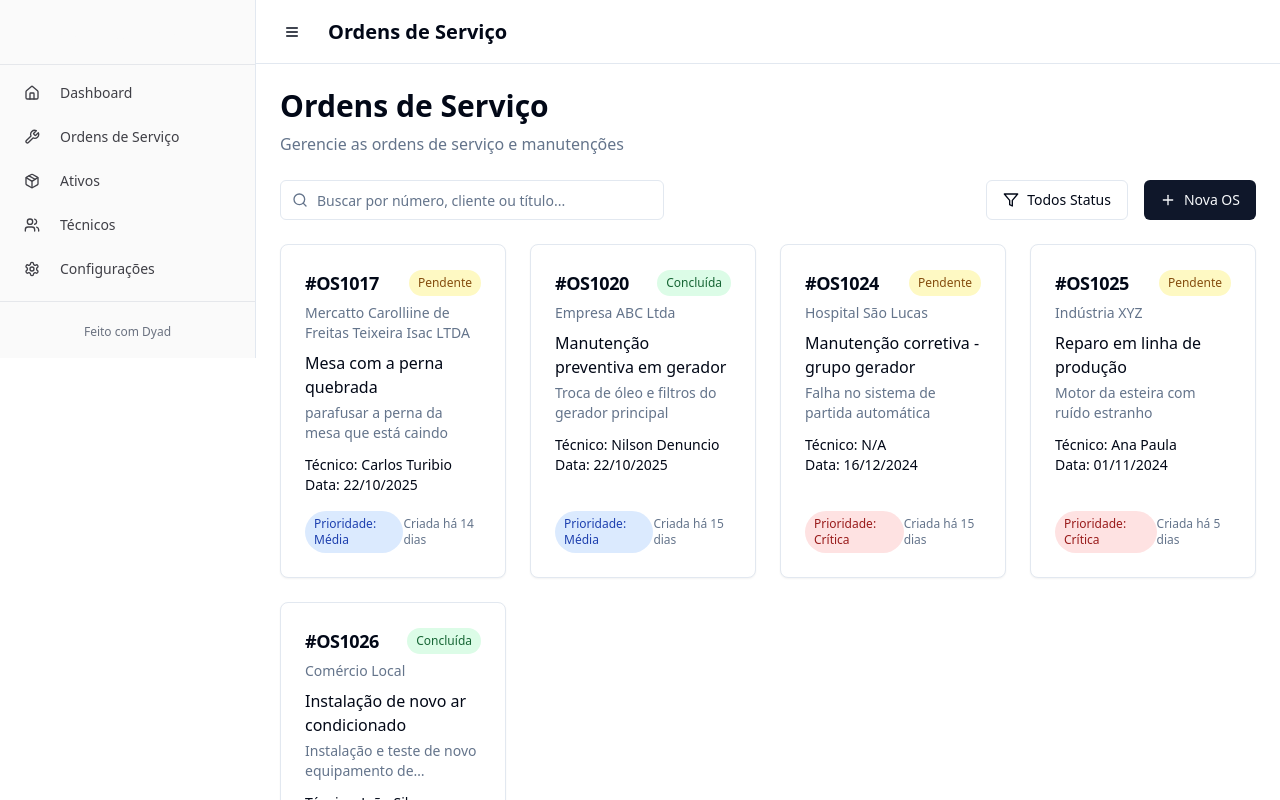
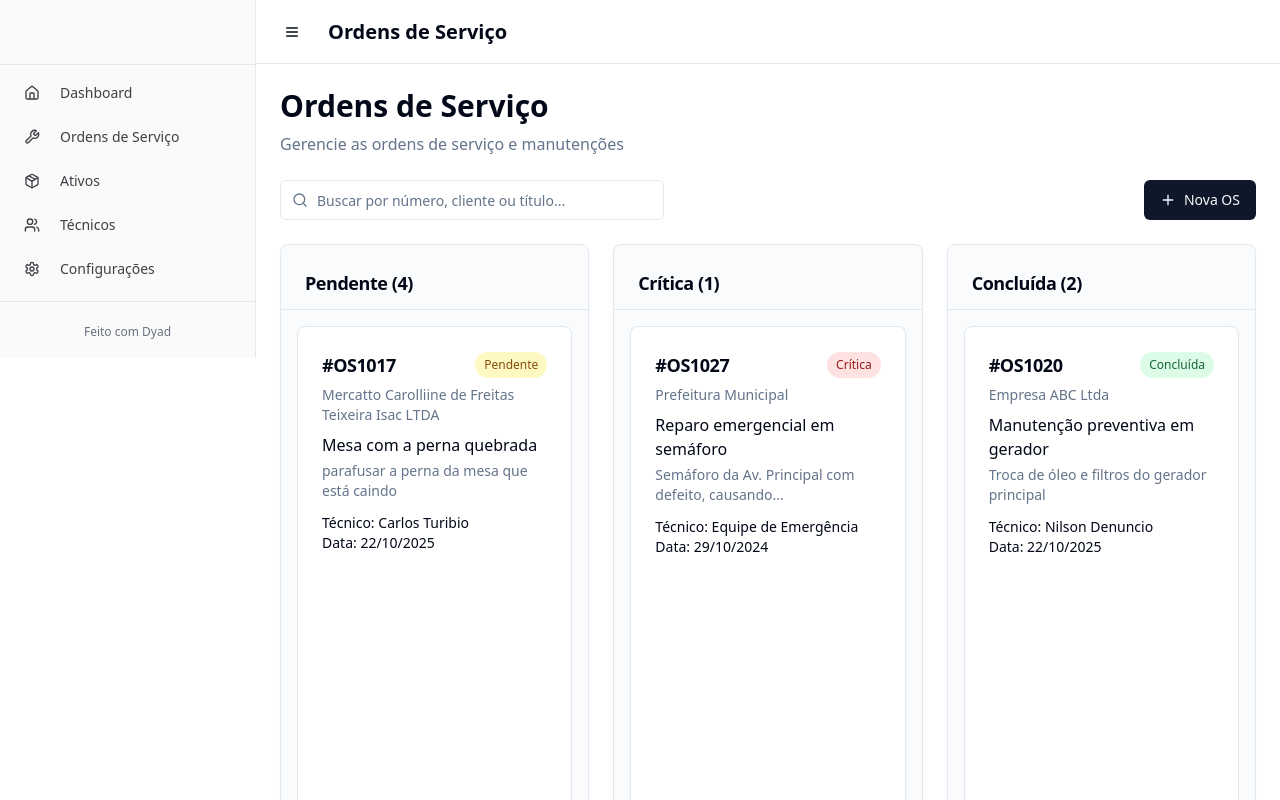
Before and after one commit to denuncio1/FixAPP, a React (Vite) app: page /work-orders in a window 1280 px wide. Shown: the top 800 px of the page. Built offline with nearby package versions, Linux system fonts and the light colour scheme.

Commit message:
[dyad] wrote 1 file(s)

```diff
--- a/src/pages/WorkOrders.tsx
+++ b/src/pages/WorkOrders.tsx
@@ -7,6 +7,7 @@ import { DropdownMenu, DropdownMenuContent, DropdownMenuItem, DropdownMenuTrigge
 import { Menu, Search, Filter, Plus } from "lucide-react";
 import Sidebar from "@/components/Sidebar";
 import WorkOrderCard from "@/components/WorkOrderCard"; // Importar o novo componente
+import { Card, CardHeader, CardTitle, CardContent } from "@/components/ui/card"; // Importar Card para as colunas Kanban
 
 interface WorkOrder {
   id: string;
@@ -76,12 +77,33 @@ const mockWorkOrders: WorkOrder[] = [
     priority: "Baixa",
     daysAgo: 8,
   },
+  {
+    id: "#OS1027",
+    status: "Crítica",
+    client: "Prefeitura Municipal",
+    title: "Reparo emergencial em semáforo",
+    description: "Semáforo da Av. Principal com defeito, causando congestionamento.",
+    technician: "Equipe de Emergência",
+    date: "29/10/2024",
+    priority: "Crítica",
+    daysAgo: 1,
+  },
+  {
+    id: "#OS1028",
+    status: "Pendente",
+    client: "Escola Primária",
+    title: "Manutenção de bebedouros",
+    description: "Bebedouros com vazamento e filtro entupido.",
+    technician: "N/A",
+    date: "05/11/2024",
+    priority: "Baixa",
+    daysAgo: 0,
+  },
 ];
 
 const WorkOrders = () => {
   const [isSidebarCollapsed, setIsSidebarCollapsed] = useState(false);
   const [searchTerm, setSearchTerm] = useState("");
-  const [filterStatus, setFilterStatus] = useState("Todos Status");
 
   const toggleSidebar = () => {
     setIsSidebarCollapsed(!isSidebarCollapsed);
@@ -93,12 +115,18 @@ const WorkOrders = () => {
       order.client.toLowerCase().includes(searchTerm.toLowerCase()) ||
       order.title.toLowerCase().includes(searchTerm.toLowerCase()) ||
       order.description.toLowerCase().includes(searchTerm.toLowerCase());
+    return matchesSearch;
+  });
 
-    const matchesStatus =
-      filterStatus === "Todos Status" || order.status === filterStatus;
+  const groupedWorkOrders = filteredWorkOrders.reduce((acc, order) => {
+    if (!acc[order.status]) {
+      acc[order.status] = [];
+    }
+    acc[order.status].push(order);
+    return acc;
+  }, {} as Record<WorkOrder['status'], WorkOrder[]>);
 
-    return matchesSearch && matchesStatus;
-  });
+  const statusOrder: WorkOrder['status'][] = ["Pendente", "Crítica", "Concluída"];
 
   return (
     <div className="flex min-h-screen bg-background text-foreground">
@@ -134,47 +162,31 @@ const WorkOrders = () => {
               />
             </div>
 
-            <div className="flex items-center gap-4 w-full md:w-auto">
-              <DropdownMenu>
-                <DropdownMenuTrigger asChild>
-                  <Button variant="outline" className="flex items-center gap-2 w-full md:w-auto">
-                    <Filter className="h-4 w-4" />
-                    {filterStatus}
-                  </Button>
-                </DropdownMenuTrigger>
-                <DropdownMenuContent align="end">
-                  <DropdownMenuItem onClick={() => setFilterStatus("Todos Status")}>
-                    Todos Status
-                  </DropdownMenuItem>
-                  <DropdownMenuItem onClick={() => setFilterStatus("Pendente")}>
-                    Pendente
-                  </DropdownMenuItem>
-                  <DropdownMenuItem onClick={() => setFilterStatus("Concluída")}>
-                    Concluída
-                  </DropdownMenuItem>
-                  <DropdownMenuItem onClick={() => setFilterStatus("Crítica")}>
-                    Crítica
-                  </DropdownMenuItem>
-                </DropdownMenuContent>
-              </DropdownMenu>
-
             <Button className="flex items-center gap-2 w-full md:w-auto">
               <Plus className="h-4 w-4" />
               Nova OS
             </Button>
           </div>
-          </div>
 
-          <div className="grid gap-6 sm:grid-cols-1 md:grid-cols-2 lg:grid-cols-3 xl:grid-cols-4">
-            {filteredWorkOrders.length > 0 ? (
-              filteredWorkOrders.map((order) => (
+          <div className="grid grid-cols-1 md:grid-cols-2 lg:grid-cols-3 gap-6">
+            {statusOrder.map((status) => (
+              <Card key={status} className="flex flex-col h-full bg-muted/40">
+                <CardHeader className="border-b pb-3">
+                  <CardTitle className="text-lg font-semibold">{status} ({groupedWorkOrders[status]?.length || 0})</CardTitle>
+                </CardHeader>
+                <CardContent className="flex-1 p-4 space-y-4 overflow-y-auto">
+                  {groupedWorkOrders[status] && groupedWorkOrders[status].length > 0 ? (
+                    groupedWorkOrders[status].map((order) => (
                       <WorkOrderCard key={order.id} {...order} />
                     ))
                   ) : (
-              <p className="text-muted-foreground col-span-full text-center">
-                Nenhuma ordem de serviço encontrada com os critérios atuais.
+                    <p className="text-muted-foreground text-center py-4">
+                      Nenhuma ordem de serviço {status.toLowerCase()} encontrada.
                     </p>
                   )}
+                </CardContent>
+              </Card>
+            ))}
           </div>
         </main>
       </div>
```
Lines whose indentation alone changed are shown as unchanged.
